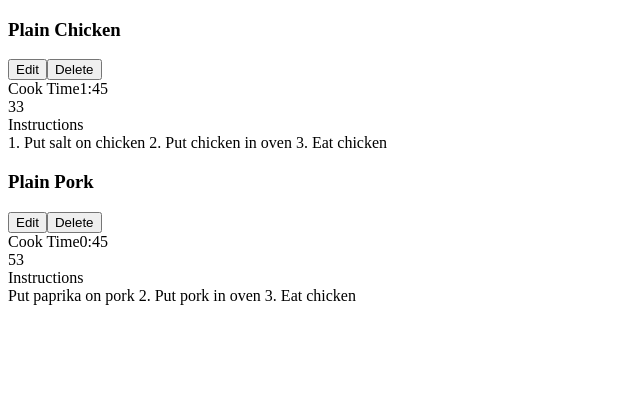
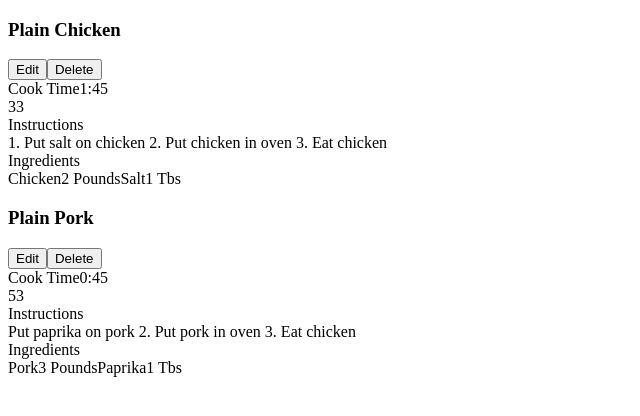
Before and after one commit to EdAncerys/cooking-with-react, a React (Create React App) app: page / in a window 1280 px wide. Shown: the top 416 px of the page, without its empty margins (0-640 px from the left). Built offline with nearby package versions, Linux system fonts and the light colour scheme.

Commit message:
able to pass ingredient list to UI

```diff
--- a/src/App.js
+++ b/src/App.js
@@ -13,6 +13,18 @@
     cookTime: "1:45",
     instructions:
       "1. Put salt on chicken\n2. Put chicken in oven\n3. Eat chicken\n",
+    ingredients: [
+      {
+        id: 1,
+        name: "Chicken",
+        amount: "2 Pounds",
+      },
+      {
+        id: 2,
+        name: "Salt",
+        amount: "1 Tbs",
+      },
+    ],
   },
   {
     id: 2,
@@ -20,6 +32,18 @@
     servings: 5,
     cookTime: "0:45",
     instructions: "Put paprika on pork\n2. Put pork in oven\n3. Eat chicken\n",
+    ingredients: [
+      {
+        id: 1,
+        name: "Pork",
+        amount: "3 Pounds",
+      },
+      {
+        id: 2,
+        name: "Paprika",
+        amount: "1 Tbs",
+      },
+    ],
   },
 ];
 export default App;
--- /dev/null
+++ b/src/components/Ingredient.jsx
@@ -0,0 +1,10 @@
+import React from "react";
+
+export default function Ingredient({ name, amount }) {
+  return (
+    <>
+      <span>{name}</span>
+      <span>{amount}</span>
+    </>
+  );
+}
--- /dev/null
+++ b/src/components/IngredientList.jsx
@@ -0,0 +1,9 @@
+import React from "react";
+import Ingredient from "./Ingredient";
+
+export default function IngredientList({ ingredients }) {
+  const ingredientElements = ingredients.map((ingredient) => {
+    return <Ingredient key={ingredient.id} {...ingredient} />;
+  });
+  return <div>{ingredientElements}</div>;
+}
--- a/src/components/Recepe.jsx
+++ b/src/components/Recepe.jsx
@@ -1,7 +1,9 @@
 import React from "react";
+import IngredientList from "./IngredientList";
 
 export default function Recepe(props) {
-  const { name, cookTime, servings, instructions } = props;
+  const { name, cookTime, servings, instructions, ingredients } = props;
+  console.log(props);
   return (
     <div>
       <div>
@@ -23,6 +25,12 @@
         <span>Instructions</span>
         <div>{instructions}</div>
       </div>
+      <div>
+        <span>Ingredients</span>
+        <div>
+          <IngredientList ingredients={ingredients} />
+        </div>
+      </div>
     </div>
   );
 }
```
